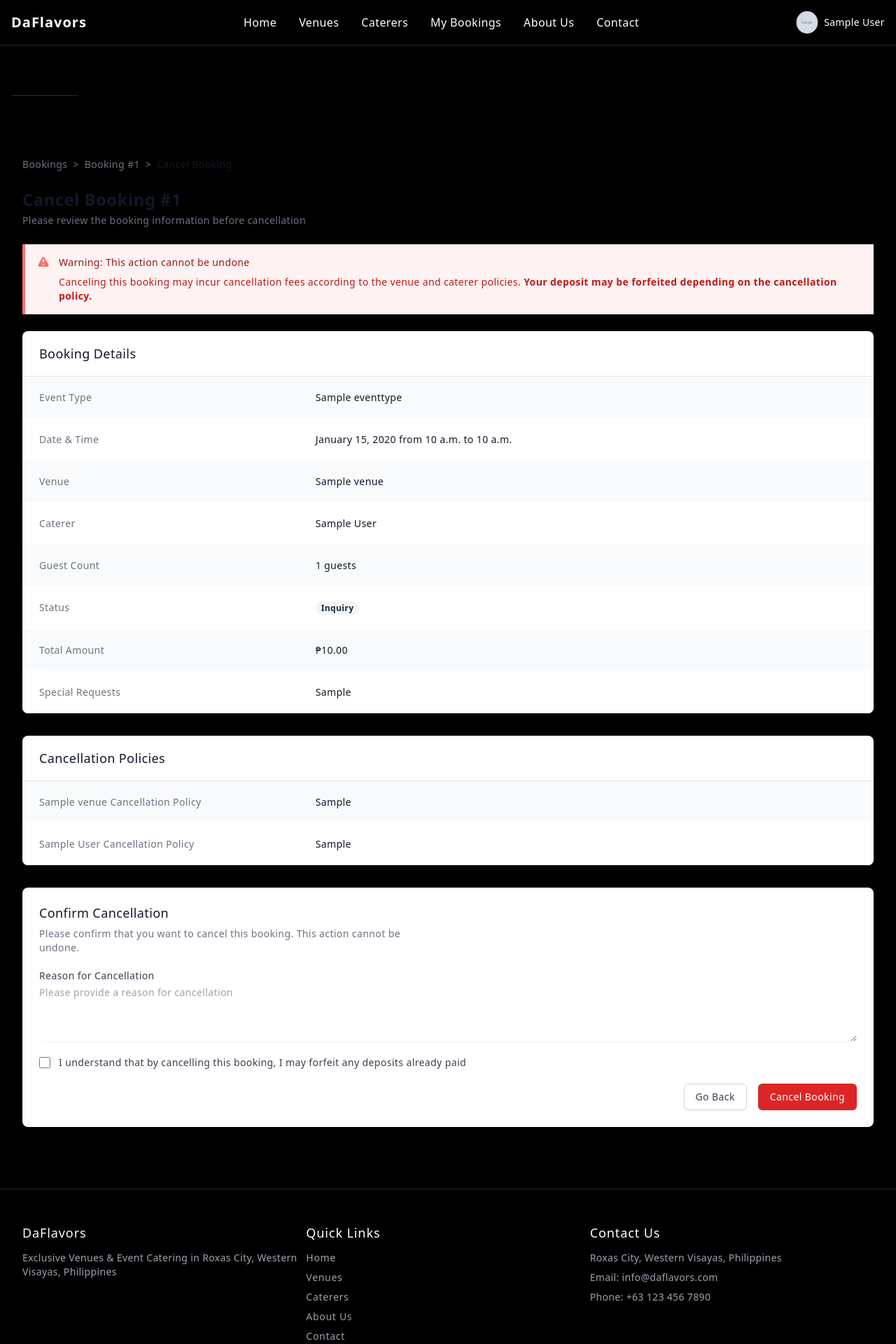
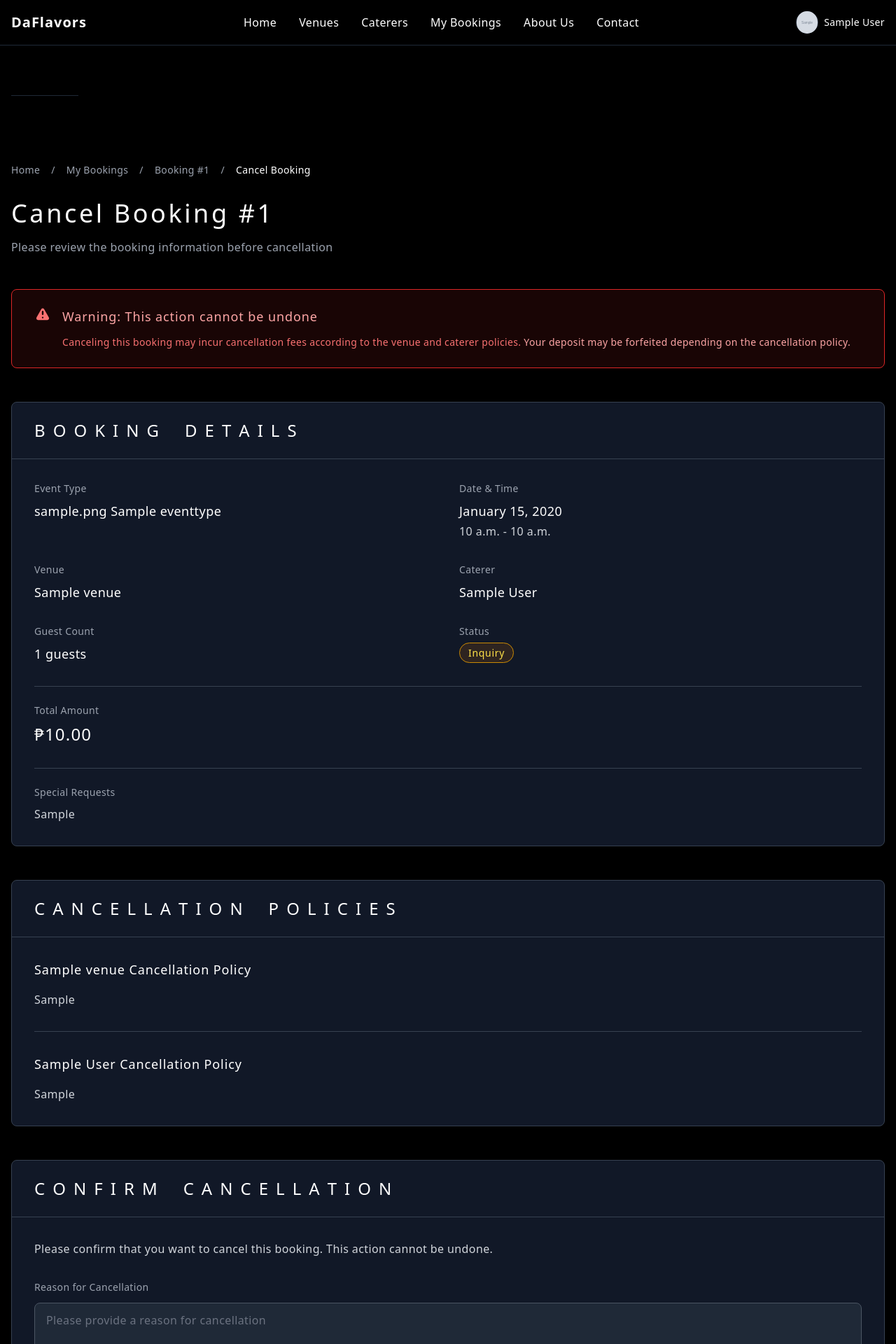
Before and after one commit to kinuris/daflavors, a Django app: page /bookings/1/cancel/ in a window 1280 px wide. Shown: the top 1920 px of the page at 70% size. Run offline with Django 5.2, Linux system fonts and the light colour scheme; a user stored in the database is signed in; tables that the repository leaves empty hold one stand-in row (values such as "Sample post"); grey boxes marked "Sample" are stand-in pictures; some libraries are stand-ins or nearby versions.

Commit message:
Changed booking

```diff
--- a/templates/bookings/booking_cancel.html
+++ b/templates/bookings/booking_cancel.html
@@ -4,142 +4,146 @@
 {% block title %}Cancel Booking #{{ booking.id }}{% endblock %}
 
 {% block content %}
-<div class="py-6">
-    <div class="max-w-7xl mx-auto px-4 sm:px-6 lg:px-8">
+<div class="min-h-screen bg-black text-white">
+    <div class="container mx-auto px-4 py-8">
         <!-- Breadcrumb -->
-        <div class="mb-6 flex items-center space-x-2 text-sm text-gray-500">
-            <a href="{% url 'bookings:list' %}" class="hover:text-indigo-600">Bookings</a>
-            <span>&gt;</span>
-            <a href="{% url 'bookings:detail' booking.id %}" class="hover:text-indigo-600">Booking #{{ booking.id }}</a>
-            <span>&gt;</span>
-            <span class="text-gray-900 font-medium">Cancel Booking</span>
-        </div>
+        <nav class="mb-8">
+            <ol class="flex items-center space-x-2 text-sm text-gray-400">
+                <li><a href="{% url 'core:home' %}" class="hover:text-white tracking-wide font-light transition-colors duration-300">Home</a></li>
+                <li><span class="mx-2">/</span></li>
+                <li><a href="{% url 'bookings:list' %}" class="hover:text-white tracking-wide font-light transition-colors duration-300">My Bookings</a></li>
+                <li><span class="mx-2">/</span></li>
+                <li><a href="{% url 'bookings:detail' booking.id %}" class="hover:text-white tracking-wide font-light transition-colors duration-300">Booking #{{ booking.id }}</a></li>
+                <li><span class="mx-2">/</span></li>
+                <li class="text-white tracking-wide font-light">Cancel Booking</li>
+            </ol>
+        </nav>
 
-        <!-- Page Header -->
-        <div class="mb-6">
-            <h1 class="text-2xl font-bold text-gray-900">Cancel Booking #{{ booking.id }}</h1>
-            <p class="mt-1 text-sm text-gray-500">
+        <!-- Header -->
+        <div class="mb-12">
+            <h1 class="text-4xl font-light mb-4" style="letter-spacing: 0.1em;">Cancel Booking #{{ booking.id }}</h1>
+            <p class="text-gray-400 tracking-wide font-light">
                 Please review the booking information before cancellation
             </p>
         </div>
 
         <!-- Warning Card -->
-        <div class="mb-6 bg-red-50 border-l-4 border-red-400 p-4">
-            <div class="flex">
+        <div class="mb-12 bg-red-900/20 border border-red-600 rounded-lg overflow-hidden">
+            <div class="px-8 py-6">
+                <div class="flex items-start">
                     <div class="flex-shrink-0">
-                    <svg class="h-5 w-5 text-red-400" xmlns="http://www.w3.org/2000/svg" viewBox="0 0 20 20" fill="currentColor">
+                        <svg class="w-6 h-6 text-red-400" xmlns="http://www.w3.org/2000/svg" viewBox="0 0 20 20" fill="currentColor">
                             <path fill-rule="evenodd" d="M8.257 3.099c.765-1.36 2.722-1.36 3.486 0l5.58 9.92c.75 1.334-.213 2.98-1.742 2.98H4.42c-1.53 0-2.493-1.646-1.743-2.98l5.58-9.92zM11 13a1 1 0 11-2 0 1 1 0 012 0zm-1-8a1 1 0 00-1 1v3a1 1 0 002 0V6a1 1 0 00-1-1z" clip-rule="evenodd" />
                         </svg>
                     </div>
-                <div class="ml-3">
-                    <h3 class="text-sm font-medium text-red-800">
+                    <div class="ml-4 flex-1">
+                        <h3 class="text-lg font-light text-red-300 tracking-wider mb-3" style="letter-spacing: 0.05em;">
                             Warning: This action cannot be undone
                         </h3>
-                    <div class="mt-2 text-sm text-red-700">
+                        <div class="text-sm text-red-400 tracking-wide font-light leading-relaxed">
                             <p>
                                 Canceling this booking may incur cancellation fees according to the venue and caterer policies.
                                 {% if booking.deposit_paid %}
-                            <strong>Your deposit may be forfeited depending on the cancellation policy.</strong>
+                                <strong class="text-red-300">Your deposit may be forfeited depending on the cancellation policy.</strong>
                                 {% endif %}
                             </p>
                         </div>
                     </div>
                 </div>
             </div>
+        </div>
 
         <!-- Booking Summary -->
-        <div class="bg-white shadow overflow-hidden sm:rounded-lg mb-8">
-            <div class="px-4 py-5 sm:px-6">
-                <h3 class="text-lg leading-6 font-medium text-gray-900">
-                    Booking Details
-                </h3>
+        <div class="bg-gray-900 border border-gray-700 rounded-lg overflow-hidden mb-12">
+            <div class="px-8 py-6 border-b border-gray-700">
+                <h2 class="text-2xl font-light text-white tracking-wider" style="letter-spacing: 0.1em;">
+                    B O O K I N G &nbsp;&nbsp; D E T A I L S
+                </h2>
             </div>
-            <div class="border-t border-gray-200">
-                <dl>
-                    <div class="bg-gray-50 px-4 py-5 sm:grid sm:grid-cols-3 sm:gap-4 sm:px-6">
-                        <dt class="text-sm font-medium text-gray-500">
+            <div class="px-8 py-8">
+                <dl class="grid grid-cols-1 md:grid-cols-2 gap-8">
+                    <div>
+                        <dt class="text-sm font-light text-gray-400 mb-2 tracking-wide">
                             Event Type
                         </dt>
-                        <dd class="mt-1 text-sm text-gray-900 sm:mt-0 sm:col-span-2">
-                            {{ booking.event_type }}
+                        <dd class="text-lg font-light text-white tracking-wide">
+                            {% if booking.event_type.icon %}{{ booking.event_type.icon }} {% endif %}{{ booking.event_type.name }}
                         </dd>
                     </div>
-                    <div class="bg-white px-4 py-5 sm:grid sm:grid-cols-3 sm:gap-4 sm:px-6">
-                        <dt class="text-sm font-medium text-gray-500">
+                    <div>
+                        <dt class="text-sm font-light text-gray-400 mb-2 tracking-wide">
                             Date & Time
                         </dt>
-                        <dd class="mt-1 text-sm text-gray-900 sm:mt-0 sm:col-span-2">
-                            {{ booking.event_date|date:"F j, Y" }} from {{ booking.start_time }} to {{ booking.end_time }}
+                        <dd class="text-lg font-light text-white tracking-wide">
+                            {{ booking.event_date|date:"F j, Y" }}<br>
+                            <span class="text-gray-300 text-base">{{ booking.start_time }} - {{ booking.end_time }}</span>
                         </dd>
                     </div>
-                    <div class="bg-gray-50 px-4 py-5 sm:grid sm:grid-cols-3 sm:gap-4 sm:px-6">
-                        <dt class="text-sm font-medium text-gray-500">
+                    <div>
+                        <dt class="text-sm font-light text-gray-400 mb-2 tracking-wide">
                             Venue
                         </dt>
-                        <dd class="mt-1 text-sm text-gray-900 sm:mt-0 sm:col-span-2">
+                        <dd class="text-lg font-light text-white tracking-wide">
                             {% if booking.venue %}
                                 {{ booking.venue.name }}
                             {% else %}
-                                Not selected
+                                <span class="text-gray-500">Not selected</span>
                             {% endif %}
                         </dd>
                     </div>
-                    <div class="bg-white px-4 py-5 sm:grid sm:grid-cols-3 sm:gap-4 sm:px-6">
-                        <dt class="text-sm font-medium text-gray-500">
+                    <div>
+                        <dt class="text-sm font-light text-gray-400 mb-2 tracking-wide">
                             Caterer
                         </dt>
-                        <dd class="mt-1 text-sm text-gray-900 sm:mt-0 sm:col-span-2">
+                        <dd class="text-lg font-light text-white tracking-wide">
                             {% if booking.caterer %}
                                 {{ booking.caterer.provider.business_name }}
                             {% else %}
-                                Not selected
+                                <span class="text-gray-500">Not selected</span>
                             {% endif %}
                         </dd>
                     </div>
-                    <div class="bg-gray-50 px-4 py-5 sm:grid sm:grid-cols-3 sm:gap-4 sm:px-6">
-                        <dt class="text-sm font-medium text-gray-500">
+                    <div>
+                        <dt class="text-sm font-light text-gray-400 mb-2 tracking-wide">
                             Guest Count
                         </dt>
-                        <dd class="mt-1 text-sm text-gray-900 sm:mt-0 sm:col-span-2">
+                        <dd class="text-lg font-light text-white tracking-wide">
                             {{ booking.guest_count }} guests
                         </dd>
                     </div>
-                    <div class="bg-white px-4 py-5 sm:grid sm:grid-cols-3 sm:gap-4 sm:px-6">
-                        <dt class="text-sm font-medium text-gray-500">
+                    <div>
+                        <dt class="text-sm font-light text-gray-400 mb-2 tracking-wide">
                             Status
                         </dt>
-                        <dd class="mt-1 text-sm text-gray-900 sm:mt-0 sm:col-span-2">
-                            {% if booking.status == 'inquiry' %}
-                                <span class="px-2 inline-flex text-xs leading-5 font-semibold rounded-full bg-gray-100 text-gray-800">Inquiry</span>
-                            {% elif booking.status == 'quote_provided' %}
-                                <span class="px-2 inline-flex text-xs leading-5 font-semibold rounded-full bg-blue-100 text-blue-800">Quote Provided</span>
-                            {% elif booking.status == 'pending_deposit' %}
-                                <span class="px-2 inline-flex text-xs leading-5 font-semibold rounded-full bg-yellow-100 text-yellow-800">Pending Deposit</span>
-                            {% elif booking.status == 'confirmed' %}
-                                <span class="px-2 inline-flex text-xs leading-5 font-semibold rounded-full bg-green-100 text-green-800">Confirmed</span>
-                            {% elif booking.status == 'in_progress' %}
-                                <span class="px-2 inline-flex text-xs leading-5 font-semibold rounded-full bg-indigo-100 text-indigo-800">In Progress</span>
-                            {% elif booking.status == 'completed' %}
-                                <span class="px-2 inline-flex text-xs leading-5 font-semibold rounded-full bg-green-100 text-green-800">Completed</span>
-                            {% endif %}
+                        <dd>
+                            <span class="px-3 py-1 rounded-full text-sm font-light tracking-wide border
+                                {% if booking.status == 'inquiry' %}bg-yellow-900/30 text-yellow-300 border-yellow-600
+                                {% elif booking.status == 'quote_provided' %}bg-blue-900/30 text-blue-300 border-blue-600
+                                {% elif booking.status == 'pending_deposit' %}bg-purple-900/30 text-purple-300 border-purple-600
+                                {% elif booking.status == 'confirmed' %}bg-green-900/30 text-green-300 border-green-600
+                                {% elif booking.status == 'in_progress' %}bg-indigo-900/30 text-indigo-300 border-indigo-600
+                                {% elif booking.status == 'completed' %}bg-green-900/30 text-green-300 border-green-600
+                                {% endif %}" style="letter-spacing: 0.05em;">
+                                {{ booking.get_status_display }}
+                            </span>
                         </dd>
                     </div>
                     {% if booking.total_amount %}
-                    <div class="bg-gray-50 px-4 py-5 sm:grid sm:grid-cols-3 sm:gap-4 sm:px-6">
-                        <dt class="text-sm font-medium text-gray-500">
+                    <div class="md:col-span-2 pt-6 border-t border-gray-700">
+                        <dt class="text-sm font-light text-gray-400 mb-2 tracking-wide">
                             Total Amount
                         </dt>
-                        <dd class="mt-1 text-sm text-gray-900 sm:mt-0 sm:col-span-2">
+                        <dd class="text-2xl font-light text-white tracking-wider">
                             ₱{{ booking.total_amount }}
                         </dd>
                     </div>
                     {% endif %}
                     {% if booking.special_requests %}
-                    <div class="bg-white px-4 py-5 sm:grid sm:grid-cols-3 sm:gap-4 sm:px-6">
-                        <dt class="text-sm font-medium text-gray-500">
+                    <div class="md:col-span-2 pt-6 border-t border-gray-700">
+                        <dt class="text-sm font-light text-gray-400 mb-2 tracking-wide">
                             Special Requests
                         </dt>
-                        <dd class="mt-1 text-sm text-gray-900 sm:mt-0 sm:col-span-2">
+                        <dd class="text-gray-300 tracking-wide font-light leading-relaxed">
                             {{ booking.special_requests|linebreaks }}
                         </dd>
                     </div>
@@ -150,73 +154,88 @@
 
         <!-- Cancellation Policies -->
         {% if booking.venue or booking.caterer %}
-        <div class="bg-white shadow overflow-hidden sm:rounded-lg mb-8">
-            <div class="px-4 py-5 sm:px-6">
-                <h3 class="text-lg leading-6 font-medium text-gray-900">
-                    Cancellation Policies
+        <div class="bg-gray-900 border border-gray-700 rounded-lg overflow-hidden mb-12">
+            <div class="px-8 py-6 border-b border-gray-700">
+                <h2 class="text-2xl font-light text-white tracking-wider" style="letter-spacing: 0.1em;">
+                    C A N C E L L A T I O N &nbsp;&nbsp; P O L I C I E S
+                </h2>
+            </div>
+            <div class="px-8 py-8">
+                <div class="space-y-8">
+                    {% if booking.venue and booking.venue.cancellation_policy %}
+                    <div>
+                        <h3 class="text-lg font-light text-white tracking-wider mb-4" style="letter-spacing: 0.05em;">
+                            {{ booking.venue.name }} Cancellation Policy
                         </h3>
+                        <div class="text-gray-300 tracking-wide font-light leading-relaxed">
+                            {{ booking.venue.cancellation_policy|linebreaks }}
                         </div>
-            <div class="border-t border-gray-200">
-                <dl>
-                    {% if booking.venue and booking.venue.cancellation_policy %}
-                    <div class="bg-gray-50 px-4 py-5 sm:grid sm:grid-cols-3 sm:gap-4 sm:px-6">
-                        <dt class="text-sm font-medium text-gray-500">
-                            {{ booking.venue.name }} Cancellation Policy
-                        </dt>
-                        <dd class="mt-1 text-sm text-gray-900 sm:mt-0 sm:col-span-2">
-                            {{ booking.venue.cancellation_policy|linebreaks }}
-                        </dd>
                     </div>
                     {% endif %}
                     {% if booking.caterer and booking.caterer.cancellation_policy %}
-                    <div class="bg-white px-4 py-5 sm:grid sm:grid-cols-3 sm:gap-4 sm:px-6">
-                        <dt class="text-sm font-medium text-gray-500">
+                    <div {% if booking.venue and booking.venue.cancellation_policy %}class="pt-8 border-t border-gray-700"{% endif %}>
+                        <h3 class="text-lg font-light text-white tracking-wider mb-4" style="letter-spacing: 0.05em;">
                             {{ booking.caterer.provider.business_name }} Cancellation Policy
-                        </dt>
-                        <dd class="mt-1 text-sm text-gray-900 sm:mt-0 sm:col-span-2">
+                        </h3>
+                        <div class="text-gray-300 tracking-wide font-light leading-relaxed">
                             {{ booking.caterer.cancellation_policy|linebreaks }}
-                        </dd>
+                        </div>
                     </div>
                     {% endif %}
-                </dl>
+                </div>
             </div>
         </div>
         {% endif %}
 
         <!-- Cancellation Form -->
-        <div class="bg-white shadow overflow-hidden sm:rounded-lg">
-            <div class="px-4 py-5 sm:p-6">
-                <h3 class="text-lg leading-6 font-medium text-gray-900">
-                    Confirm Cancellation
-                </h3>
-                <div class="mt-2 max-w-xl text-sm text-gray-500">
+        <div class="bg-gray-900 border border-gray-700 rounded-lg overflow-hidden">
+            <div class="px-8 py-6 border-b border-gray-700">
+                <h2 class="text-2xl font-light text-white tracking-wider" style="letter-spacing: 0.1em;">
+                    C O N F I R M &nbsp;&nbsp; C A N C E L L A T I O N
+                </h2>
+            </div>
+            <div class="px-8 py-8">
+                <div class="mb-8 text-gray-300 tracking-wide font-light leading-relaxed">
                     <p>
                         Please confirm that you want to cancel this booking. This action cannot be undone.
                     </p>
                 </div>
-                <form method="post" class="mt-5">
+                <form method="post" class="space-y-8">
                     {% csrf_token %}
                     <div>
-                        <label for="cancellation_reason" class="block text-sm font-medium text-gray-700">Reason for Cancellation</label>
-                        <div class="mt-1">
-                            <textarea id="cancellation_reason" name="cancellation_reason" rows="4" class="shadow-sm focus:ring-indigo-500 focus:border-indigo-500 block w-full sm:text-sm border-gray-300 rounded-md" placeholder="Please provide a reason for cancellation"></textarea>
+                        <label for="cancellation_reason" class="block text-sm font-light text-gray-400 mb-3 tracking-wide">Reason for Cancellation</label>
+                        <div>
+                            <textarea id="cancellation_reason" name="cancellation_reason" rows="4"
+                                class="w-full bg-gray-800 border border-gray-600 rounded-lg px-4 py-3 text-white placeholder-gray-500 tracking-wide font-light
+                                       focus:outline-none focus:ring-2 focus:ring-gray-500 focus:border-gray-500 transition duration-200"
+                                placeholder="Please provide a reason for cancellation"></textarea>
                         </div>
                     </div>
-                    <div class="mt-5">
+                    <div>
                         <div class="relative flex items-start">
                             <div class="flex items-center h-5">
-                                <input id="confirm_cancellation" name="confirm_cancellation" type="checkbox" required class="focus:ring-indigo-500 h-4 w-4 text-indigo-600 border-gray-300 rounded">
+                                <input id="confirm_cancellation" name="confirm_cancellation" type="checkbox" required
+                                    class="w-4 h-4 text-red-600 bg-gray-800 border border-gray-600 rounded
+                                           focus:ring-red-500 focus:ring-2">
                             </div>
-                            <div class="ml-3 text-sm">
-                                <label for="confirm_cancellation" class="font-medium text-gray-700">I understand that by cancelling this booking, I may forfeit any deposits already paid</label>
+                            <div class="ml-3">
+                                <label for="confirm_cancellation" class="text-sm font-light text-gray-300 tracking-wide">
+                                    I understand that by cancelling this booking, I may forfeit any deposits already paid
+                                </label>
                             </div>
                         </div>
                     </div>
-                    <div class="mt-5 flex justify-end space-x-4">
-                        <a href="{% url 'bookings:detail' booking.id %}" class="inline-flex justify-center py-2 px-4 border border-gray-300 shadow-sm text-sm font-medium rounded-md text-gray-700 bg-white hover:bg-gray-50 focus:outline-none focus:ring-2 focus:ring-offset-2 focus:ring-indigo-500">
+                    <div class="flex justify-end space-x-4 pt-4">
+                        <a href="{% url 'bookings:detail' booking.id %}"
+                            class="inline-flex justify-center py-3 px-6 border border-gray-600 text-sm font-light tracking-wide rounded-lg
+                                   text-gray-300 bg-gray-800 hover:bg-gray-700 hover:border-gray-500
+                                   focus:outline-none focus:ring-2 focus:ring-gray-500 transition duration-200">
                             Go Back
                         </a>
-                        <button type="submit" class="inline-flex justify-center py-2 px-4 border border-transparent shadow-sm text-sm font-medium rounded-md text-white bg-red-600 hover:bg-red-700 focus:outline-none focus:ring-2 focus:ring-offset-2 focus:ring-red-500">
+                        <button type="submit"
+                            class="inline-flex justify-center py-3 px-6 border border-transparent text-sm font-light tracking-wide rounded-lg
+                                   text-white bg-red-600 hover:bg-red-700
+                                   focus:outline-none focus:ring-2 focus:ring-red-500 transition duration-200">
                             Cancel Booking
                         </button>
                     </div>
```
Lines whose indentation alone changed are shown as unchanged.
